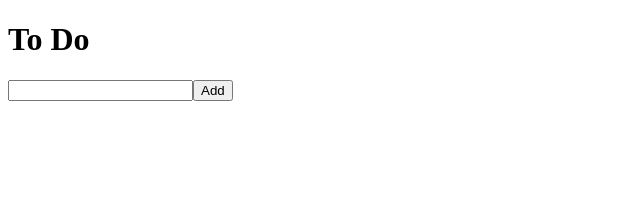
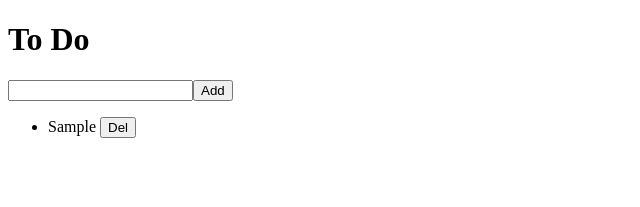
Before and after one commit to baekjungkim/react-redux, a React (Create React App) app: page / in a window 1280 px wide. Both pictures are taken after typing "Sample" into the empty fields and a click on the button "Add". Shown: the top 207 px of the page, without its empty margins (0-640 px from the left). Built offline with nearby package versions, Linux system fonts and the light colour scheme.

Commit message:
mapStateToProps, mapDispatchToProps

```diff
--- /dev/null
+++ b/src/components/ToDo.js
@@ -0,0 +1,19 @@
+import React from "react";
+import { connect } from "react-redux";
+import { actionCreators } from "../store";
+
+const ToDo = ({ text, id, removeToDoClick }) => {
+  return (
+    <li id={id}>
+      {text} <button onClick={removeToDoClick}>Del</button>
+    </li>
+  );
+};
+
+function mapDispatchToProps(dispatch, ownProps) {
+  return {
+    removeToDoClick: () => dispatch(actionCreators.removeToDo(ownProps.id)),
+  };
+}
+
+export default connect(null, mapDispatchToProps)(ToDo);
--- a/src/routes/Home.js
+++ b/src/routes/Home.js
@@ -1,6 +1,9 @@
 import React, { useState } from "react";
+import { connect } from "react-redux";
+import { actionCreators } from "../store";
+import ToDo from "../components/ToDo";
 
-const Home = () => {
+const Home = ({ toDos, addToDo }) => {
   const [text, setText] = useState("");
 
   function onChange(e) {
@@ -9,6 +12,7 @@ const Home = () => {
 
   function onSubmit(e) {
     e.preventDefault();
+    addToDo(text);
     setText("");
   }
 
@@ -19,9 +23,25 @@ const Home = () => {
         <input type="text" value={text} onChange={onChange} />
         <button>Add</button>
       </form>
-      <ul></ul>
+      <ul>
+        {toDos.map((toDo) => (
+          <ToDo key={toDo.id} text={toDo.text} id={toDo.id} />
+        ))}
+      </ul>
     </div>
   );
 };
 
-export default Home;
+// https://react-redux.js.org/using-react-redux/connect-mapstate
+// mapStateToProps 로 이름을 지정
+function mapStateToProps(state, ownProps) {
+  return { toDos: state };
+}
+
+function mapDispatchToProps(dispatch, ownProps) {
+  return {
+    addToDo: (text) => dispatch(actionCreators.addToDo(text)),
+  };
+}
+
+export default connect(mapStateToProps, mapDispatchToProps)(Home);
--- a/src/store.js
+++ b/src/store.js
@@ -3,14 +3,14 @@ import { createStore } from "redux";
 const ADD = "ADD";
 const REMOVE = "REMOVE";
 
-export const addToDo = (text) => {
+const addToDo = (text) => {
   return {
     type: ADD,
     text,
   };
 };
 
-export const removeToDo = (id) => {
+const removeToDo = (id) => {
   return {
     type: REMOVE,
     id,
@@ -22,7 +22,9 @@ const reducer = (state = [], action) => {
     case ADD:
       return [{ text: action.text, id: Date.now() }, ...state];
     case REMOVE:
-      return state.filter((toDo) => toDo !== action.id);
+      return state.filter((toDo) => {
+        return toDo.id !== action.id;
+      });
     default:
       return state;
   }
@@ -30,4 +32,9 @@ const reducer = (state = [], action) => {
 
 const store = createStore(reducer);
 
+export const actionCreators = {
+  addToDo,
+  removeToDo,
+};
+
 export default store;
```
